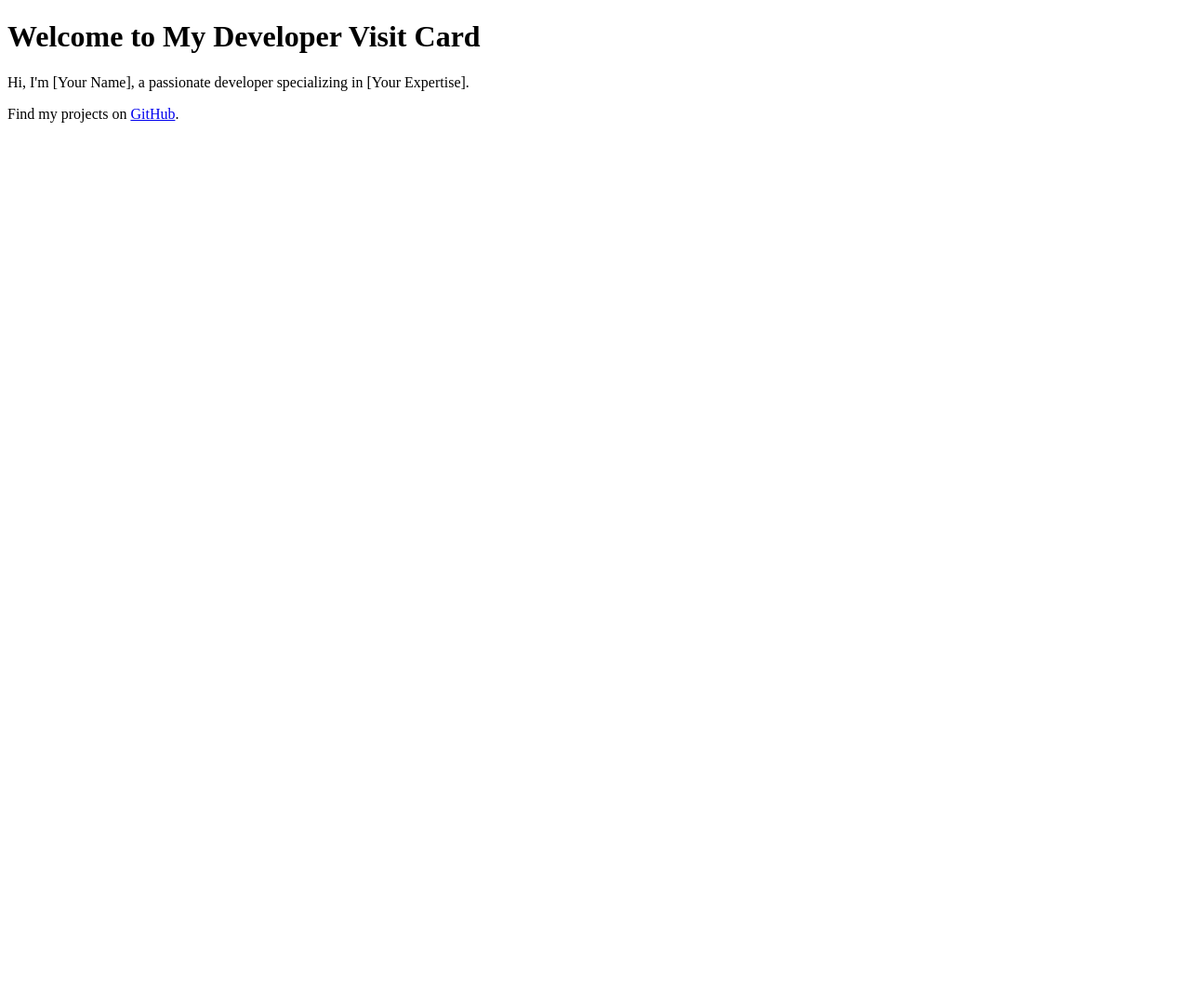
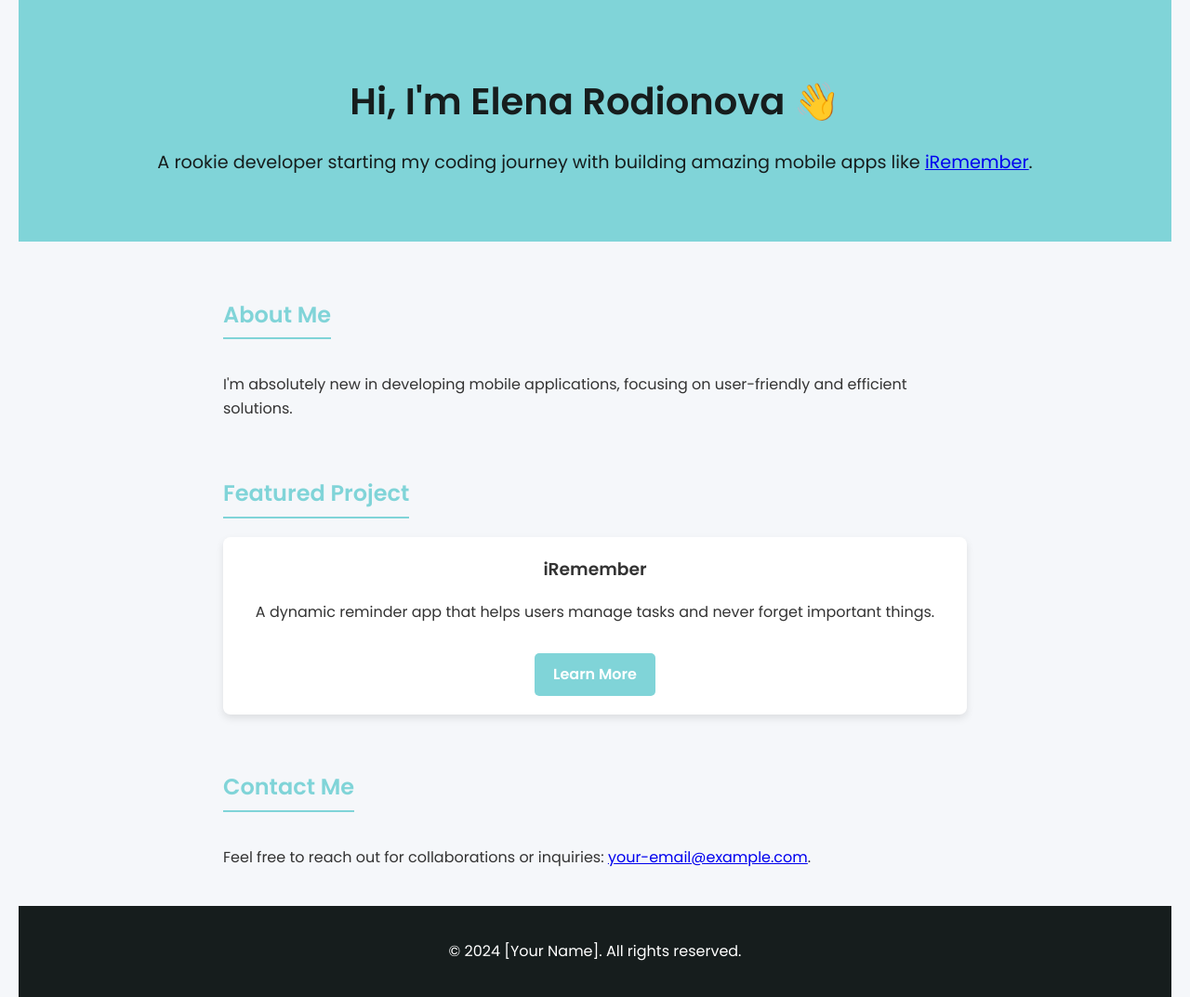
Before and after one commit to EVRodionova/visit-card, a plain HTML site: page index.html in a window 1280 px wide. Shown: the whole page at 93% size. Before the commit the page ends 800 px from the top, so only its background shows below. Drawn offline with Linux system fonts and the light colour scheme.

Commit message:
Update index.html

```diff
--- a/index.html
+++ b/index.html
@@ -3,11 +3,35 @@
 <head>
     <meta charset="UTF-8">
     <meta name="viewport" content="width=device-width, initial-scale=1.0">
-    <title>Developer Visit Card</title>
+    <title>My Developer Visit Card</title>
+    <link href="https://fonts.googleapis.com/css2?family=Poppins:wght@300;400;600&display=swap" rel="stylesheet">
+    <link rel="stylesheet" href="styles.css">
 </head>
 <body>
-    <h1>Welcome to My Developer Visit Card</h1>
-    <p>Hi, I'm [Your Name], a passionate developer specializing in [Your Expertise].</p>
-    <p>Find my projects on <a href="https://github.com/username">GitHub</a>.</p>
+    <header>
+        <h1>Hi, I'm Elena Rodionova 👋</h1>
+        <p>A rookie developer starting my coding journey with building amazing mobile apps like <a href="iremember.html" target="_blank">iRemember</a>.</p>
+    </header>
+    <main>
+        <section class="about">
+            <h2>About Me</h2>
+            <p>I'm absolutely new in developing mobile applications, focusing on user-friendly and efficient solutions.</p>
+        </section>
+        <section class="projects">
+            <h2>Featured Project</h2>
+            <div class="card">
+                <h3>iRemember</h3>
+                <p>A dynamic reminder app that helps users manage tasks and never forget important things.</p>
+                <a href="iremember.html" target="_blank" class="btn">Learn More</a>
+            </div>
+        </section>
+        <section class="contact">
+            <h2>Contact Me</h2>
+            <p>Feel free to reach out for collaborations or inquiries: <a href="mailto:your-email@example.com">your-email@example.com</a>.</p>
+        </section>
+    </main>
+    <footer>
+        <p>&copy; 2024 [Your Name]. All rights reserved.</p>
+    </footer>
 </body>
 </html>
```
